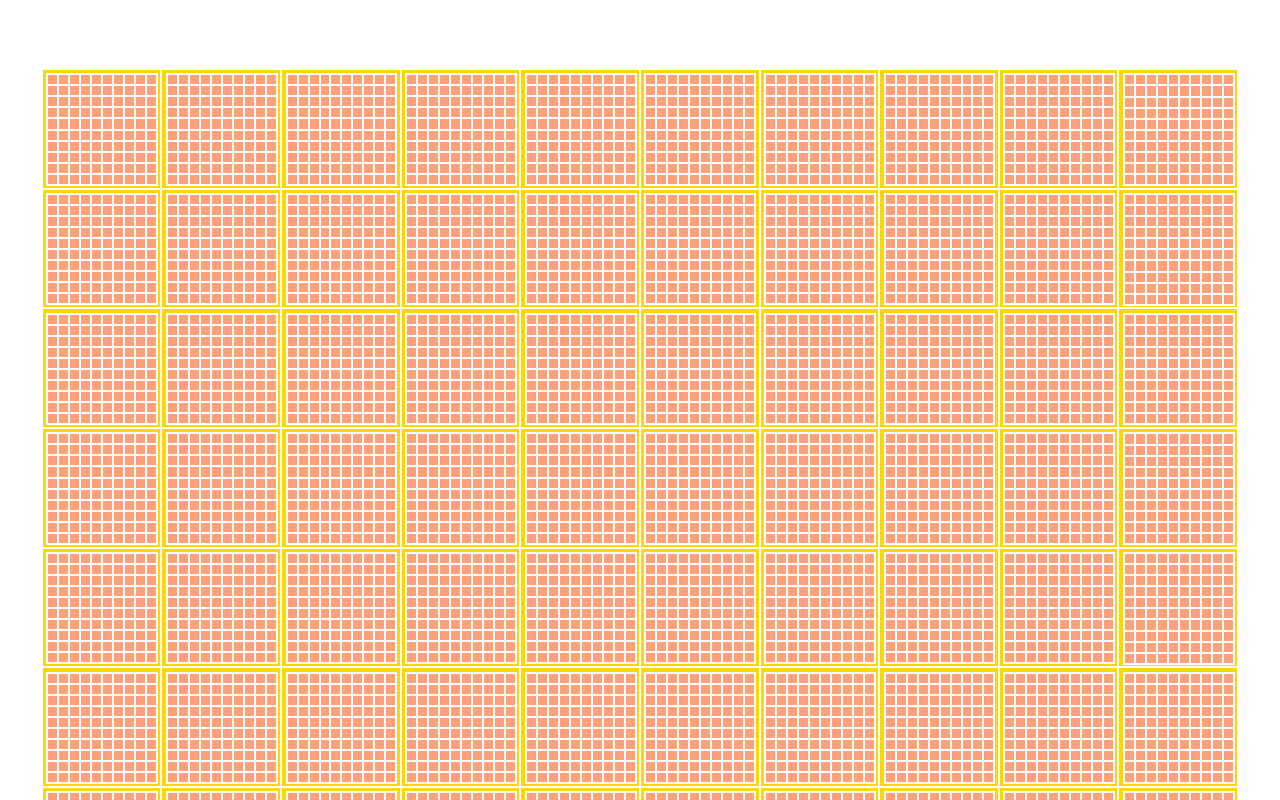
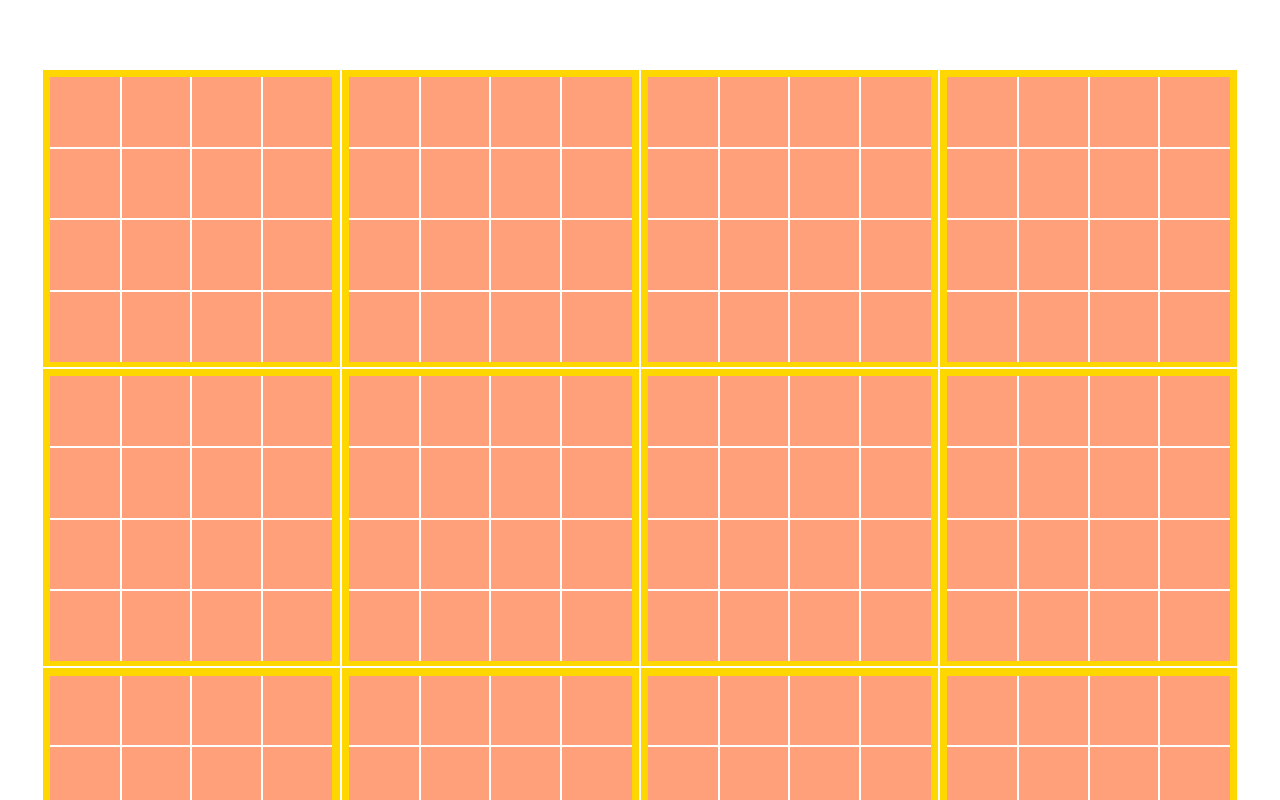
Before and after one commit to sunnyux/tic-tac-toe-3-vue-frontend, a Vue app: page / in a window 1280 px wide. Shown: the top 800 px of the page. Built offline with nearby package versions, Linux system fonts and the light colour scheme; the HTML template or start-up script is replaced by a standard one.

Commit message:
Remove the border around the table use border-style: hidden on table itself. Since "hidden" has the highest priority with other conflict, “hidden” wins on that outside edge, but only the outside edge.

```diff
--- a/src/App.vue
+++ b/src/App.vue
@@ -12,16 +12,16 @@
     name: "app",
     components: {
       Octothorpe,
-      // Board,
     },
     data() {
       return {
         depth: 1,
-        size: 10, // the number of rows and columns of the board
+        size: 4, // the number of rows and columns of the board
       }
     },
     created() {
       this.$store.commit("storeDepth", this.depth)
+      this.$store.commit("storeSize", this.size)
     },
     computed: {
       initialID() {
@@ -54,13 +54,4 @@
     /*border-color: black;*/
     border-collapse: separate;
   }
-
-  /*td .content {*/
-  /*  position: absolute;*/
-  /*  top: 0;*/
-  /*  bottom: 0;*/
-  /*  left: 0;*/
-  /*  right: 0;*/
-  /*  background: gold;*/
-  /*}*/
 </style>
--- a/src/components/Cell.vue
+++ b/src/components/Cell.vue
@@ -5,10 +5,7 @@
 </template>
 
 <script>
-  //TODO: Disable click effect
-  // import store from "./store.ts";
   /*eslint-disable no-console*/
-
   export default {
     name: "cell",
     props: {
@@ -19,15 +16,15 @@
     },
     data() {
       return {
-        mark: ""
+        mark: "",
       }
     },
     computed: {
-      coordID(){   // inside to outside, xy-x'y'
+      coordID() {   // inside to outside, xy-x'y'
         // the next board will be defined from outside to inside
         let id = this.cellID
         let result = ""
-        for(let i = this.$store.state.originalDepth + 1; i > 0; i--) {
+        for (let i = this.$store.state.originalDepth + 1; i > 0; i--) {
           result = (id[0]).toString() + (id[1]).toString() + "-" + result
           id = id[2]
         }
@@ -37,9 +34,9 @@
         return this.idFormatter(this.coordID, true)
       },
       boardState() {
-        // console.log(this.coordID, this.boardID, x);
-        if(this.$store.state.boardPlaying === "init" || this.$store.state.boardPlaying === this.boardID)
-          if(this.$store.state.player === "X")
+        if (this.$store.state.boardPlaying === "init"
+          || this.$store.state.boardPlaying === this.boardID)
+          if (this.$store.state.player === "X")
             return 'playerx';
           else //if(this.$store.state.player === "O")
             return 'playero';
@@ -50,11 +47,12 @@
     methods: {
       markPlaced() {
         this.mark = this.$store.getters.getMark;
-        this.$store.commit("markPlaced", this.idFormatter(this.coordID, false))
+        this.$store.commit("markPlaced",
+          this.idFormatter(this.coordID, false))
       },
       idFormatter(id, forBoard) {
         // if id is the boardID, then forBoard = true, if it is for boardPlaying then false
-        if(forBoard)
+        if (forBoard)
           return id.split('-').slice(0, this.$store.state.originalDepth).join("")
         else
           return id.split('-').slice(1).join("")
@@ -79,7 +77,6 @@
     height: 100%;
     font-family: 'Gochi Hand', sans-serif;
     box-shadow: none;
-    /*border: 2px solid white;*/
     border: none;
   }
 
@@ -98,7 +95,7 @@
 
   .playerx:focus, .playero:focus, .unplayable:focus {
     outline: 0;
-    box-shadow: none!important;
+    box-shadow: none !important;
   }
 
 </style>
--- a/src/components/Octothorpe.vue
+++ b/src/components/Octothorpe.vue
@@ -1,5 +1,4 @@
 <template>
-<!--  <table :class="size" :id="id">-->
   <table :class="size">
     <tr v-for="row in boardSize" :key="row">
       <td v-for="column in boardSize" :key="row+column" :class="{borders: !moreNesting}">
@@ -8,18 +7,14 @@
                       :octDepth="octDepth-1" :board-size="parseInt(boardSize)"/>
         </div>
         <div v-else>
-          <Cell :cell-i-d="[row, column, blockID]" />
+          <Cell :cell-i-d="[row, column, blockID]"/>
         </div>
       </td>
     </tr>
   </table>
-
 </template>
 
 <script>
-  //TODO: if depth === 1 then special css
-  //TODO: make the borders fucking conditional
-  //TODO: need to figure out how to take html positions to the script as argument
   import Cell from "./Cell.vue";
 
   export default {
@@ -50,46 +45,25 @@
       moreNesting() {
         return this.octDepth > 0;
       },
-      id(){
-        /*eslint-disable no-console*/
-        console.log(("row: " + this.blockID.row + "  col: " + this.blockID.column));
-        return this.blockID.row + "," + this.blockID.column
-      },
       size() {
-        if(!this.moreNesting)
-          if(this.$store.state.originalDepth <= 1)
-           return "size1";
+        if (!this.moreNesting)
+          if (this.$store.state.originalDepth <= 1)
+            return "size1";
           else
             return "size2"
         else
           return "size"
       },
-      // color() {
-      //   /*eslint-disable no-console*/
-      //   // console.log((this.$store.state.boardPlaying));
-      //   if(this.$store.state.boardPlaying === "init" || this.$store.state.boardPlaying === "X") {
-      //     console.log("xplaying");
-      //     return 'xplaying';
-      //   }
-      //   else if(this.$store.state.boardPlaying === "O")
-      //     return 'oplaying';
-      //   else
-      //     return 'unplayable'
-      // }
     },
-    methods: {
-      boardToPlay(board) {
-        /* eslint-disable no-console */
-        console.log(board)
-        this.$store.commit("boardPlaying", board)
-      }
-    }
-
   };
 </script>
 
 <!-- Add "scoped" attribute to limit CSS to this component only -->
 <style scoped>
+  table {
+    border-style: hidden;
+  }
+
   .content {
     position: absolute;
     margin: 0 0 0 0;
@@ -99,34 +73,36 @@
     right: 0;
     background: gold;
     font-size: 90%;
-    /*border-color: white;*/
   }
+
   td {
-    /*width: 33.3333%;*/
-    /*width: 5em;*/
     position: relative;
     padding: 0;
     margin: 0;
   }
+
   td:after {
     content: '';
     display: block;
     margin-top: 100%;
   }
+
   .borders {
     border: 2px solid white;
     margin: 0 0 0 0;
   }
+
   .size1 {
     width: 95%;
     height: 95%;
-    left: 3%;
-    top: 3%;
-    margin-top: 3%;
-    margin-left: 3%;
+    left: 2.5%;
+    top: 2.5%;
+    margin-top: 2.5%;
+    margin-left: 2.5%;
     table-layout: fixed;
     border-collapse: collapse;
   }
+
   .size2 {
     width: 98%;
     height: 98%;
@@ -136,12 +112,15 @@
     margin-left: 1%;
     border-collapse: collapse;
   }
+
   .xplaying {
     background-color: lightsalmon;
   }
+
   .oplaying {
     background-color: cornflowerblue;
   }
+
   .unplayable {
     background-color: gold;
   }
--- a/src/components/store.ts
+++ b/src/components/store.js
@@ -7,6 +7,7 @@ export const store = new Vuex.Store({
   state: {
     player: "X",
     originalDepth: 0,
+    originalSize: 0,
     boardPlaying: "init",
     activeBoard: -1,
     winner: ""
@@ -14,6 +15,9 @@ export const store = new Vuex.Store({
   mutations: {
     storeDepth(state, depth) {
       state.originalDepth = depth;
+    },
+    storeSize(state, size) {
+      state.originalSize = size;
     },
     markPlaced(state, id) {
       if (state.player === "X") {
--- a/src/main.js
+++ b/src/main.js
@@ -1,6 +1,6 @@
 import Vue from 'vue'
 import App from './App.vue'
-import store from './components/store.ts'
+import store from './components/store.js'
 
 
 Vue.config.productionTip = false
```
